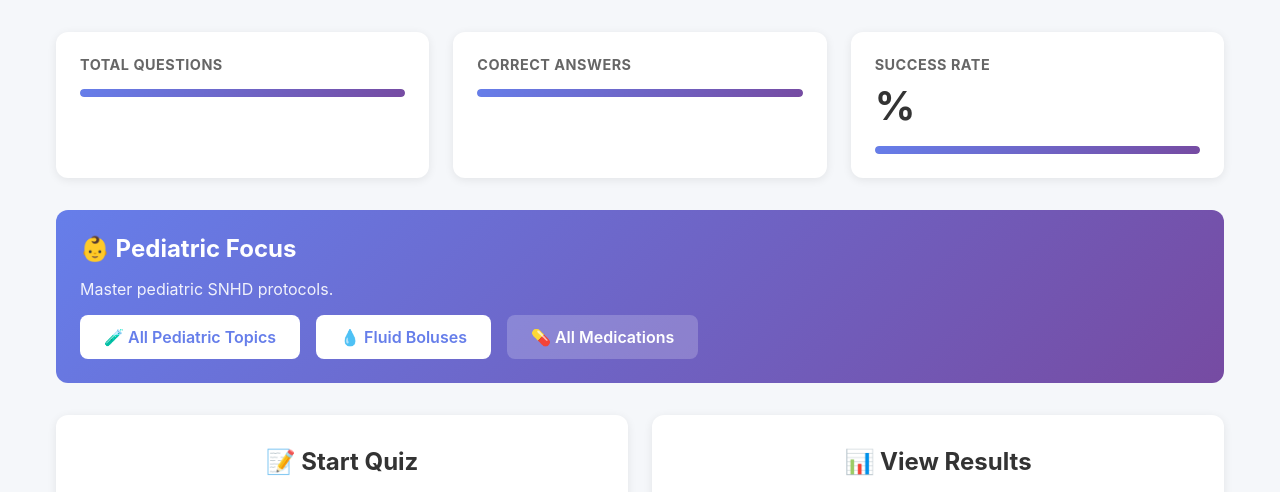
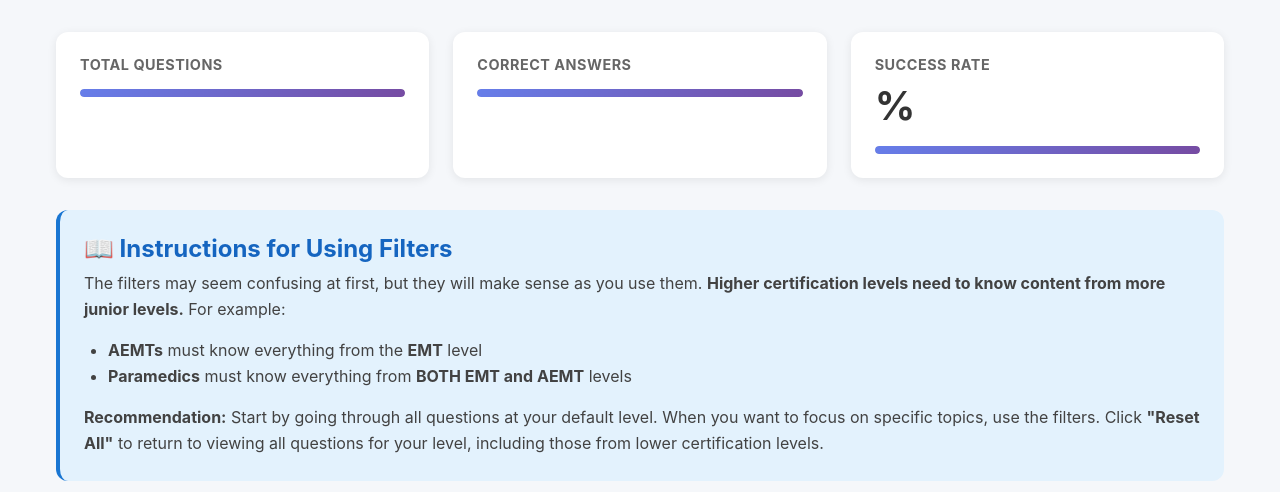
Before and after one commit to megatonnage/ems-learning-platform, a Flask app: template templates/dashboard.html in a window 1280 px wide. Shown: the part 57-549 px from the top of the page. Run offline with Flask 3, Linux system fonts and the light colour scheme; the template is opened without the code that fills it, so the values that code supplies are empty.

Commit message:
Add filter instructions to dashboard page
- Explain why multiple filters exist (higher levels need junior content)
- Clarify AEMT needs EMT knowledge, Paramedic needs both
- Add recommendation on how to use filters effectively
- Include note about Reset All functionality

```diff
--- a/templates/dashboard.html
+++ b/templates/dashboard.html
@@ -201,6 +201,23 @@
             </div>
         </div>
 
+        <!-- Instructions for Using Filters -->
+        <div style="background: #e3f2fd; padding: 1.5rem; border-radius: 12px; margin-bottom: 2rem; border-left: 4px solid #1976d2;">
+            <h2 style="margin-bottom: 0.5rem; color: #1565c0;">📖 Instructions for Using Filters</h2>
+            <p style="color: #424242; margin-bottom: 1rem; line-height: 1.6;">
+                The filters may seem confusing at first, but they will make sense as you use them.
+                <strong>Higher certification levels need to know content from more junior levels.</strong> For example:
+            </p>
+            <ul style="color: #424242; margin-left: 1.5rem; margin-bottom: 1rem; line-height: 1.6;">
+                <li><strong>AEMTs</strong> must know everything from the <strong>EMT</strong> level</li>
+                <li><strong>Paramedics</strong> must know everything from <strong>BOTH EMT and AEMT</strong> levels</li>
+            </ul>
+            <p style="color: #424242; line-height: 1.6;">
+                <strong>Recommendation:</strong> Start by going through all questions at your default level.
+                When you want to focus on specific topics, use the filters. Click <strong>"Reset All"</strong> to return to viewing all questions for your level, including those from lower certification levels.
+            </p>
+        </div>
+
         <!-- Pediatric Focus Section -->
         <div
             style="background: linear-gradient(135deg, #667eea 0%, #764ba2 100%); padding: 1.5rem; border-radius: 12px; margin-bottom: 2rem; color: white;">
```
